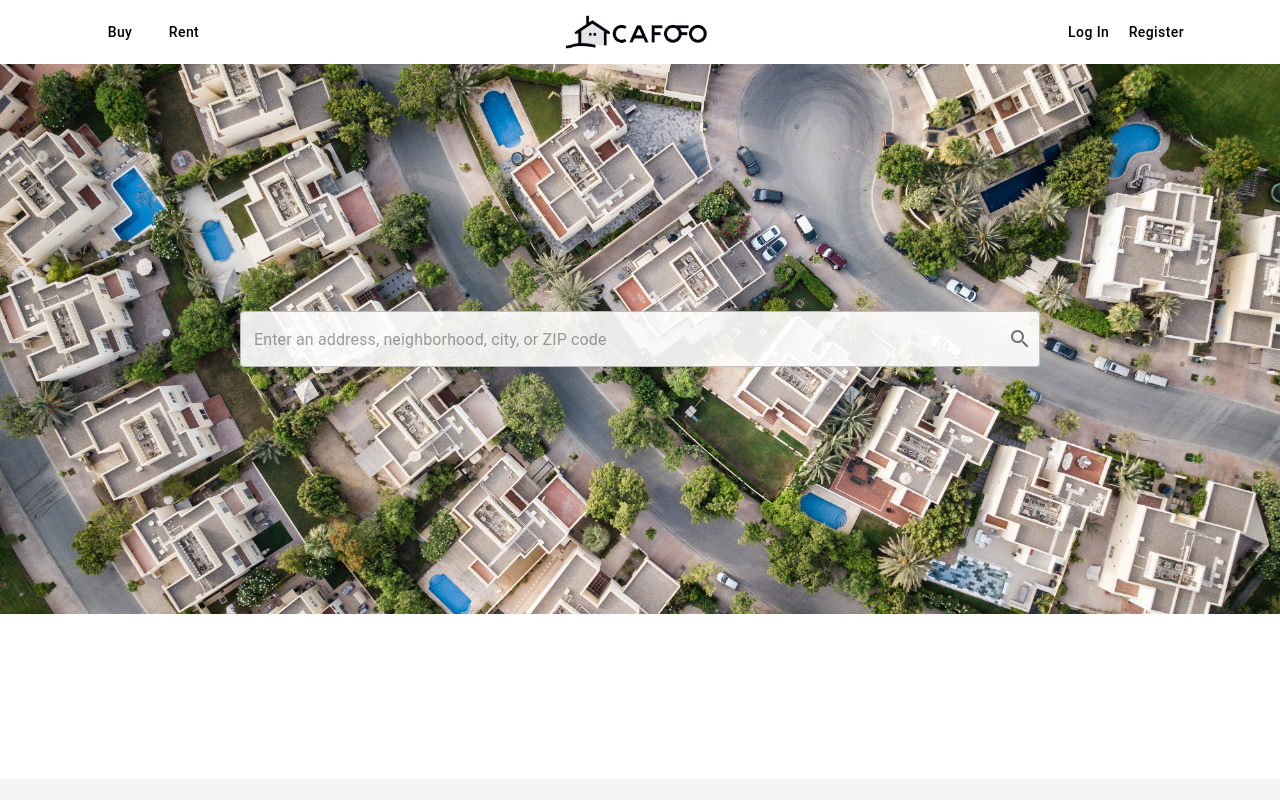
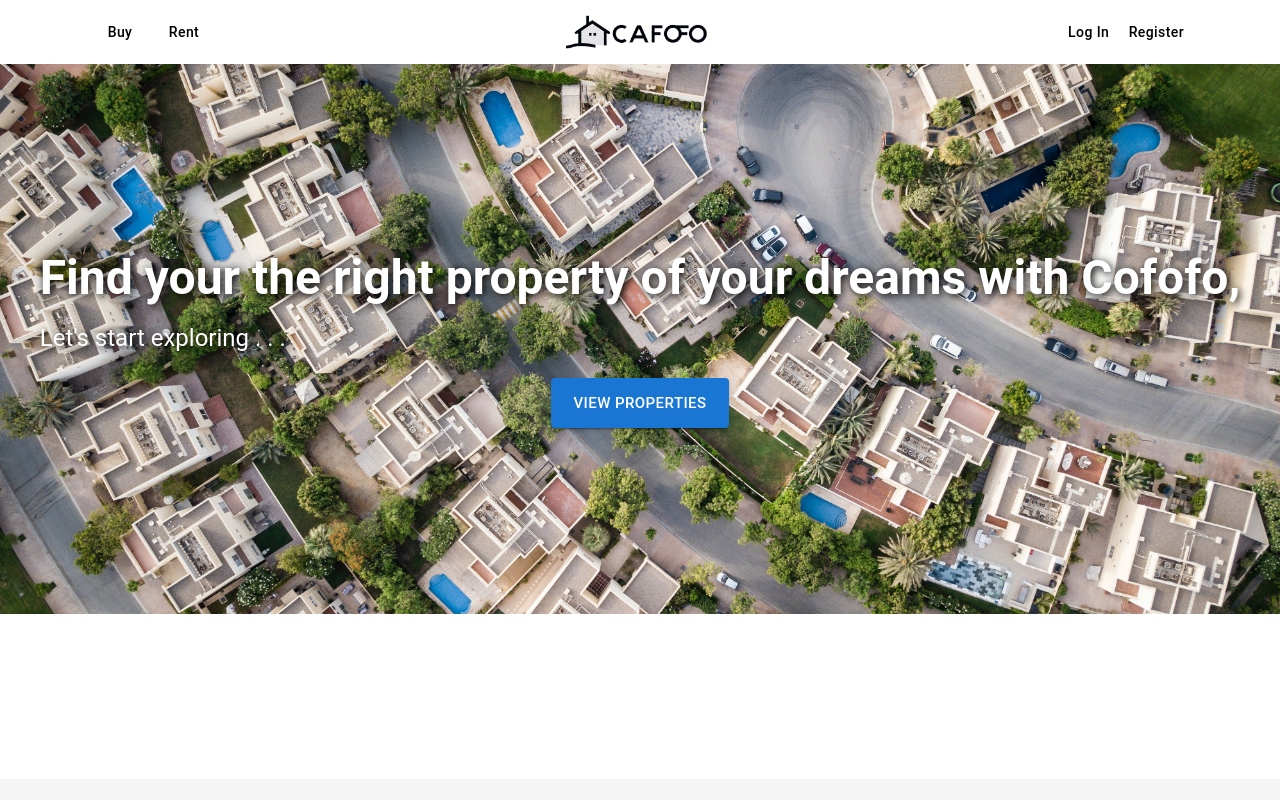
Before and after one commit to XNKRJUNG/cafofo-frontend, a React (Create React App) app: page / in a window 1280 px wide. Shown: the top 800 px of the page. Built offline with nearby package versions, Linux system fonts and the light colour scheme.

Commit message:
Homepage fixes

```diff
--- a/src/pages/Home/HomePage.jsx
+++ b/src/pages/Home/HomePage.jsx
@@ -1,10 +1,24 @@
 import React from "react"
-import { Box } from "@mui/material"
+import { useNavigate } from "react-router-dom"
+import { Box, Button, Typography } from "@mui/material"
+import { styled } from "@mui/material/styles"
+
 import SearchBar from "../../components/searchBar/SearchBar"
 import banner from "../../assets/banner.jpg"
 import Features from "../../components/features/Features"
 
+const StyledButton = styled(Button)({
+  color: "white",
+  height: 50,
+  textTransform: "uppercase",
+  "&:hover": {
+    color: "grey"
+  }
+})
+
 const HomePage = () => {
+  const navigate = useNavigate()
+
   return (
     <>
       <Box
@@ -22,7 +36,29 @@ const HomePage = () => {
           justifyContent: "center"
         }}
       >
-        <SearchBar />
+        <Box>
+          <Typography
+            variant="h3"
+            component="div"
+            sx={{
+              fontWeight: "bold",
+              mb: 2,
+              color: "white",
+              textShadow: "2px 2px 8px #000"
+            }}
+          >
+            Find your the right property of your dreams with Cofofo,
+          </Typography>
+          <Typography variant="h5" sx={{ mb: 3, color: "white", textShadow: "2px 2px 8px #000" }}>
+            Let's start exploring . . .
+          </Typography>
+          <Box sx={{ display: "flex", justifyContent: "center" }}>
+            <StyledButton variant="contained" size="large" onClick={() => navigate("/properties")}>
+              View Properties
+            </StyledButton>
+          </Box>
+          {/* <SearchBar /> */}
+        </Box>
       </Box>
       <Box>
         <Features />
--- a/src/pages/Properties/Properties.jsx
+++ b/src/pages/Properties/Properties.jsx
@@ -4,89 +4,44 @@ import PropertyCard from "../../components/cards/PropertyCard"
 import { dummyPropertiesData } from "../../dummy/PropertiesDummy"
 import FilterBy from "../../components/filterBy/FilterBy"
 import axios from "axios"
-import { useParams } from "react-router-dom"
 
 const Properties = () => {
-
-
-  const [propertyDetail, setPropertyDetail] = useState([]);
-
-
-  const token = sessionStorage.getItem("token");
-  console.log("<<token    >>"+token)
+  const [propertyDetail, setPropertyDetail] = useState([])
 
   useEffect(() => {
+    const token = sessionStorage.getItem("token")
     const fetchPropertiesData = async () => {
-        try {
+      try {
+        const response = await axios.get("http://localhost:8080/api/v1/properties", {
+          headers: {
+            Authorization: `Bearer ${token}`
+          }
+        })
+        setPropertyDetail(response.data)
+      } catch (error) {
+        console.error(error)
+      }
+    }
+    fetchPropertiesData()
+  }, [])
 
-            const response = await axios.get("http://localhost:8080/api/v1/properties", {
-
-              headers: {
-                Authorization: `Bearer ${token}`,
-            },
-          });
-          setPropertyDetail(response.data);
-
-        } catch (error) {
-          console.error(error);
-      }
-    };
-    fetchPropertiesData();
-}, []);
-console.log("Properties <<>>>"+ propertyDetail)
-
-//   useEffect(() => {
-//     const fetchData = async () => {
-//         try {
-//             const token = sessionStorage.getItem("token");
-
-//             console.log("param>>"+param.dealType+"token>>>"+token);
-//             const response = await axios.get("http://localhost:8080/api/v1/properties/customers?dealtype="+param.dealType, {
-//                 headers: {
-//                     Authorization: `Bearer ${token}`,
-//                 },
-//             });
-//             setProps(response.data);
-//             console.log("Result" + response.data);
-//         } catch (error) {
-//             console.error(error);
-//         }
-//     };
-
-//     fetchData();
-// }, [param.dealType]);
-
-const handleSearch = (filteredData) => {
-  setPropertyDetail(filteredData);
-};
+  const handleSearch = filteredData => {
+    setPropertyDetail(filteredData)
+  }
 
   return (
     <>
-      <FilterBy onSearch={handleSearch}/>
-      <FilterBy onSearch={handleSearch}/>
+      <FilterBy onSearch={handleSearch} />
       <Container>
         <div>Properties</div>
         <Grid container spacing={4}>
           {propertyDetail.map(p => (
             <PropertyCard id={p.id} key={p.id} images={p.images} address={p.address} price={p.price} numberOfBed={p.numberOfBed} numberOfBathroom={p.numberOfBathroom} homeType={p.homeType} dealType={p.dealType} area={p.area} />
-          // {props.map(p => (
-          //   <PropertyCard
-          //     key={p.id}
-          //     id={p.id}
-          //     images={p.image}
-          //     address={p.address}
-          //     price={p.price}
-          //     numberOfBed={p.numberOfBed}
-          //     numberOfBathroom={p.numberOfBathroom}
-          //     homeType={p.homeType}
-          //     dealType={p.dealType}
-          //     area={p.area}
-          //   />
           ))}
         </Grid>
       </Container>
     </>
-  );
+  )
 }
 
-export default Properties;
+export default Properties
```
